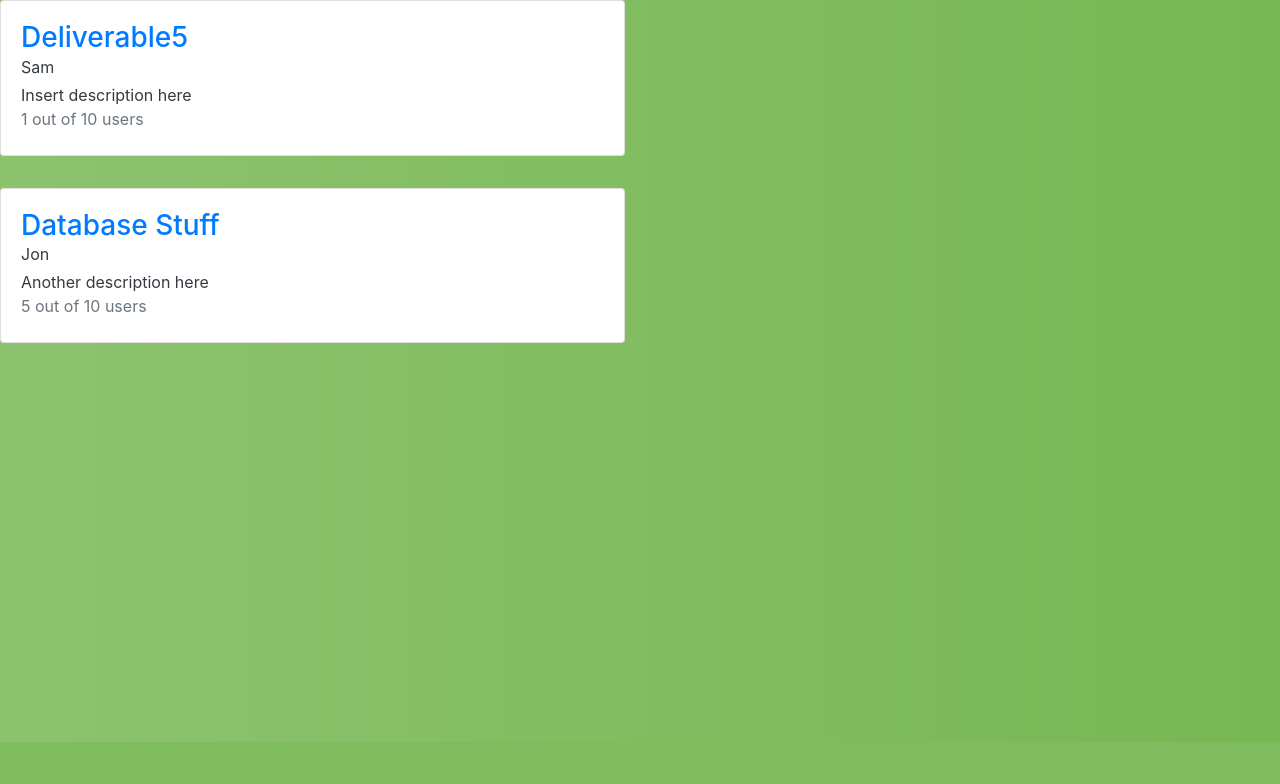
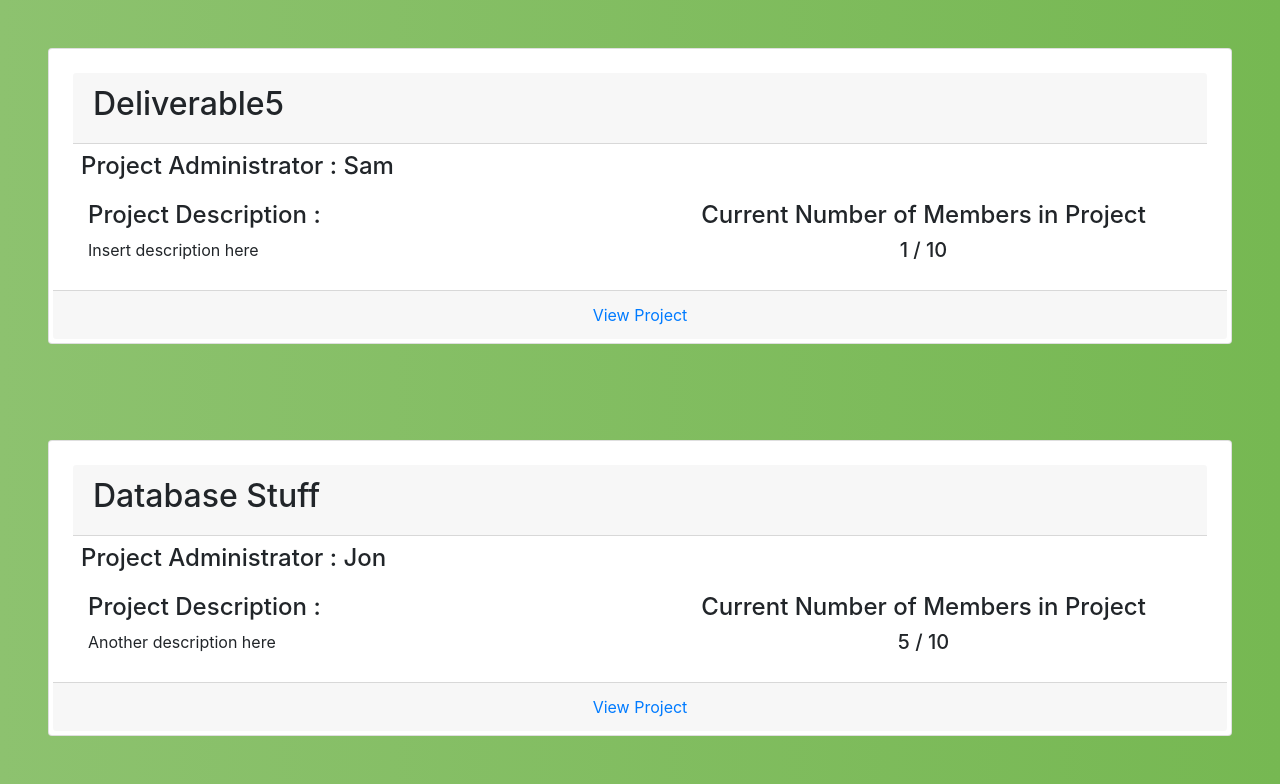
Before and after one commit to iamjaypatel/TeamBuilder-SWE, a Django app: page /projects/ in a window 1280 px wide. Shown: the part 58-842 px from the top of the page. Before the commit the page ends 800 px from the top, so only its background shows below. Run offline with Django 3.2, Linux system fonts and the light colour scheme; some libraries are stand-ins or nearby versions.

Commit message:
fleshed out design of projects page
also fixed up some of the views and changed naming conventions

```diff
--- a/python/TeamBuilder/projects/templates/projects/projhome.html
+++ b/python/TeamBuilder/projects/templates/projects/projhome.html
@@ -7,17 +7,28 @@
 </head>
 
 {% for post in posts %}
-        <div class="row mb-2">
-            <div class="col-md-6">
-                <div class="card flex-md-row mb-4 box-shadow bg-muted h-md-250">
-                    <div class="card-body d-flex flex-column align-items-start">
-                        <h3 class="mb-0">
-                            <a class="text-primary" href={{ post.ProjectID }}>{{ post.projectName }}</a>
-                        </h3>
-                        <div class="mb-1 text-dark">{{ post.projectAdmin }}</div>
-                        <p class="card-text text-dark mb-auto">{{ post.descr }}</p>
-                        <div class="mb-1 text-muted">{{ post.spaceTaken }} out of {{ post.maxCap }} users</div>
+<div class="container-fluid p-5">
+    <div class="card p-1">
+        <div class="card-body">
+            <div class="card-header">
+                <h2>{{ post.projectName }} </h2>
             </div>
+            <h4 class="card-title p-2">Project Administrator : {{ post.projectAdmin }}</h5>
+                <div class="container">
+                    <div class="row">
+                        <div class="col-sm">
+                            <h4>Project Description : </h4>
+                            <p class="card-text">{{ post.descr }}</p>
+                        </div>
+                        <div class="col-sm text-center">
+                            <h4>Current Number of Members in Project</h4>
+                            <h5> {{ post.spaceTaken }} / 10 </h5>
+                        </div>
+                    </div>
+                </div>
+        </div>
+        <div class="card-footer text-muted text-center">
+            <a href="{% url 'uProject' project_id=post.projectID %}" class="card-link">View Project</a>
         </div>
     </div>
 </div>
--- a/python/TeamBuilder/projects/views.py
+++ b/python/TeamBuilder/projects/views.py
@@ -58,4 +58,4 @@ def uniqueP(request, project_id):
     data = {
         'posts': posts
     }
-    return render(request,'project/project.html', data)
+    return render(request,'projects/project.html', data)
```
Lines whose indentation alone changed are shown as unchanged.
